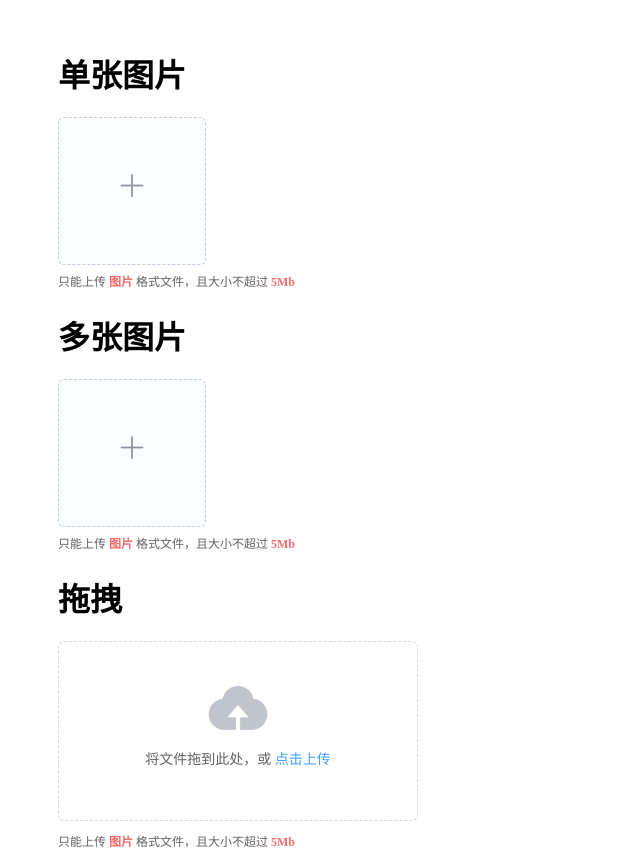
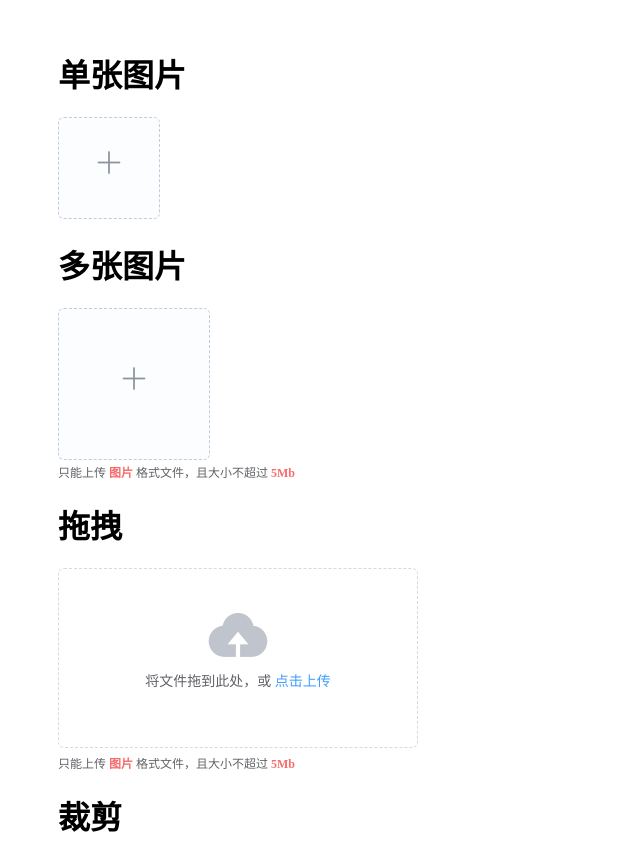
Before and after one commit to dream2023/vue-ele-upload-image, a Vue app: page / in a window 1280 px wide. Shown: the top 849 px of the page, without its empty margins (0-640 px from the left). Built offline with nearby package versions, Linux system fonts and the light colour scheme.

Commit message:
增加size 和 isShowTip选项

```diff
--- a/example/App.vue
+++ b/example/App.vue
@@ -2,6 +2,8 @@
   <div style="margin-left: 50px; margin-top: 50px">
     <h1>单张图片</h1>
     <ele-upload-image
+      :isShowTip="false"
+      :size="100"
       @success="handleSinge1Success"
       action="https://jsonplaceholder.typicode.com/posts/"
       v-model="image1"
@@ -22,6 +24,7 @@
     ></ele-upload-image>
     <h1>裁剪</h1>
     <ele-upload-image
+      :size="100"
       @success="handleSinge3Success"
       action="https://jsonplaceholder.typicode.com/posts/"
       crop
--- a/package.json
+++ b/package.json
@@ -1,7 +1,7 @@
 {
   "name": "vue-ele-upload-image",
   "description": "通过对 element-ui 的 upload 组件进一步封装, 使得图片上传更加容易",
-  "version": "0.2.0",
+  "version": "0.2.1",
   "private": false,
   "license": "MIT",
   "scripts": {
--- a/src/EleUploadImage.vue
+++ b/src/EleUploadImage.vue
@@ -37,7 +37,9 @@
 
         <!-- 非drag -->
         <template v-else>
-          <i class="el-icon-plus"></i>
+          <div :style="{ width: size + 'px', height: size + 'px', lineHeight: size + 'px' }">
+            <i class="el-icon-plus"></i>
+          </div>
         </template>
       </div>
 
@@ -45,16 +47,18 @@
       <div
         class="el-upload__tip"
         slot="tip"
+        v-if="isShowTip"
       >
         只能上传
         <b style="color: #F56C6C">{{fileType ? fileType.join('/') : '图片'}}</b>
         格式文件，且大小不超过
-        <b style="color: #F56C6C">{{size}}Mb</b>
+        <b style="color: #F56C6C">{{fileSize}}Mb</b>
       </div>
     </el-upload>
 
     <div v-if="crop">
       <div
+        :style="{ width: size + 'px', height: size + 'px', lineHeight: size + 'px' }"
         @click="isShowCrop = true"
         class="el-upload el-upload--picture-card"
         style="margin-bottom: 20px;"
@@ -87,6 +91,7 @@
     <!-- 图片列表 -->
     <ele-upload-image-list
       :images="computedValues"
+      :size="size"
       @remove="handleRemove"
     />
   </div>
@@ -111,6 +116,11 @@ export default {
       type: Boolean,
       default: false
     },
+    // 图片显示大小
+    size: {
+      type: Number,
+      default: 150
+    },
     // 裁剪高度
     cropHeight: {
       type: Number
@@ -120,13 +130,18 @@ export default {
       type: Number
     },
     // 大小限制(MB), 默认5MB
-    size: {
+    fileSize: {
       type: Number,
       default: 5
     },
     // 文件类型, 例如['png', 'jpg', 'jpeg']
     fileType: {
       type: Array
+    },
+    // 是否显示提示
+    isShowTip: {
+      type: Boolean,
+      default: true
     },
     // 上传地址 (同官网)
     action: {
@@ -248,14 +263,14 @@ export default {
       } else {
         isImg = file.type.indexOf('image') > -1
       }
-      const isLt = file.size / 1024 / 1024 < this.size
+      const isLt = file.size / 1024 / 1024 < this.fileSize
 
       if (!isImg) {
         this.$message.error(`文件格式不正确, 请上传${this.fileType.join('/')}图片格式文件!`)
       }
 
       if (!isLt) {
-        this.$message.error(`上传头像图片大小不能超过 ${this.size} MB!`)
+        this.$message.error(`上传头像图片大小不能超过 ${this.fileSize} MB!`)
       }
       this.uploading = true
       return isImg && isLt
@@ -304,8 +319,16 @@ export default {
 </script>
 
 <style>
+.ele-upload-image {
+  line-height: 1;
+}
 .ele-upload-image .el-loading-spinner {
   line-height: 1;
+}
+.ele-upload-image .el-upload--picture-card {
+  width: auto;
+  height: auto;
+  line-height: inherit;
 }
 .ele-upload-image .el-upload-list__item-thumbnail {
   object-fit: cover;
--- a/src/EleUploadImageList.vue
+++ b/src/EleUploadImageList.vue
@@ -3,6 +3,10 @@
     <div class="el-upload-list el-upload-list--picture-card">
       <li
         :key="index"
+        :style="{
+          width: size + 'px',
+          height: size + 'px'
+        }"
         @keydown.delete="$emit('remove', index)"
         class="el-upload-list__item is-success"
         tabindex="0"
@@ -49,16 +53,19 @@ export default {
     return {
       dialogImageUrl: '',
       dialogVisible: false
-    };
+    }
   },
   props: {
+    size: {
+      type: Number,
+      default: 150
+    },
     images: {
       type: Array,
       default() {
-        return [];
+        return []
       }
-    },
-    handlePreview: Function
+    }
   },
   methods: {
     handleImagePreview(image) {
```
Also changed, not shown: 1 other file (tests, documents, lock files or other folders).
